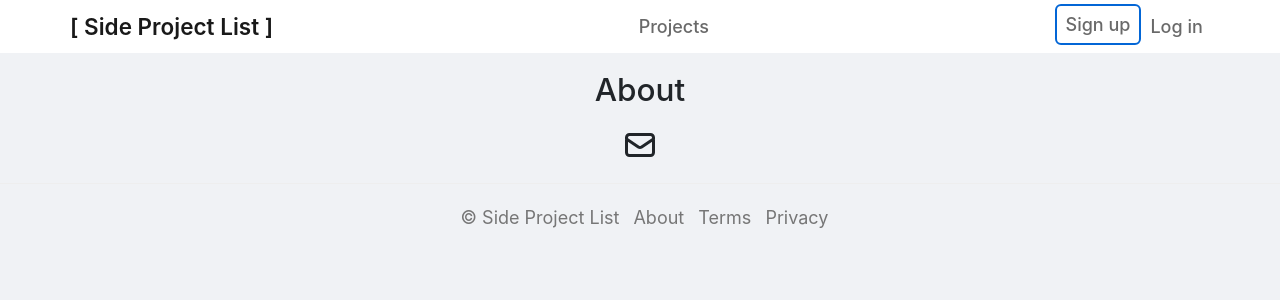
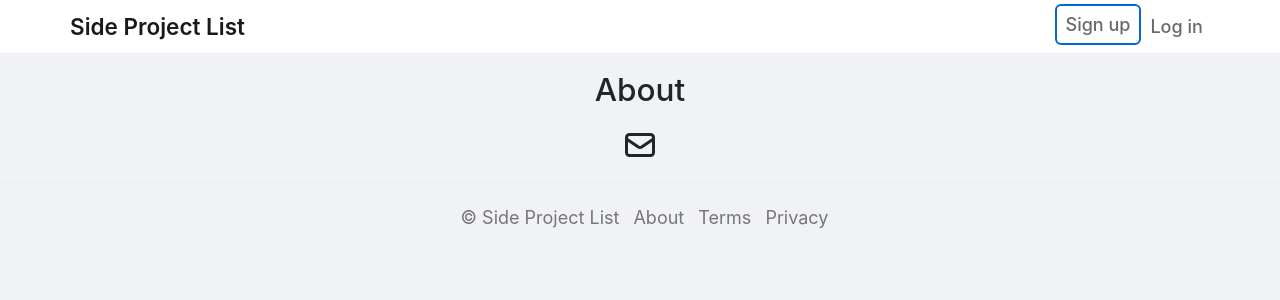
Before and after one commit to minho42/sideprojectlist, a Django app: page /about/ in a window 1280 px wide. Shown: the top 300 px of the page. Run offline with Django 3.2, Linux system fonts and the light colour scheme; some libraries are stand-ins or nearby versions.

Commit message:
make project list home

```diff
--- a/templates/navbar.html
+++ b/templates/navbar.html
@@ -7,17 +7,13 @@
 <nav class="navbar navbar-expand navbar-light">
   <div class="container">
 
-    <a class="navbar-brand" href="{% url 'home' %}">
-      <span class="d-none d-md-inline">[ Side Project List ]</span>
-      <span class="d-md-none">[ SP List ]</span>
+    <a class="navbar-brand" href="{% url 'project:list' %}">
+      <span class="d-none d-md-inline">Side Project List</span>
+      <span class="d-md-none">SP List</span>
     </a>
 
     <div class="collapse navbar-collapse" id="navbarNavDropdown">
       <ul class="nav navbar-nav ml-auto">
-
-        <li class="nav-item">
-          <a class="nav-link" href="{% url 'project:list' %}">Projects</a>
-        </li>
 
         {% if request.user.is_authenticated %}
         <li class="nav-item">
```
